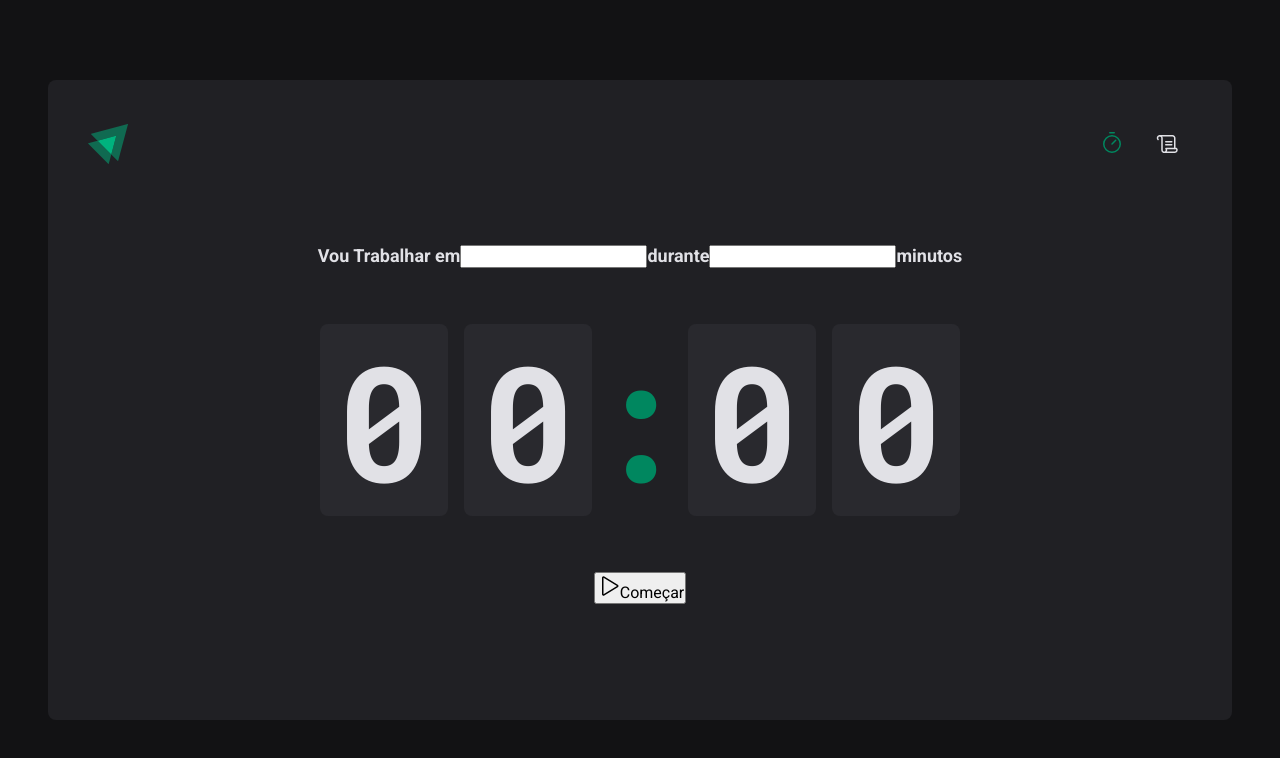
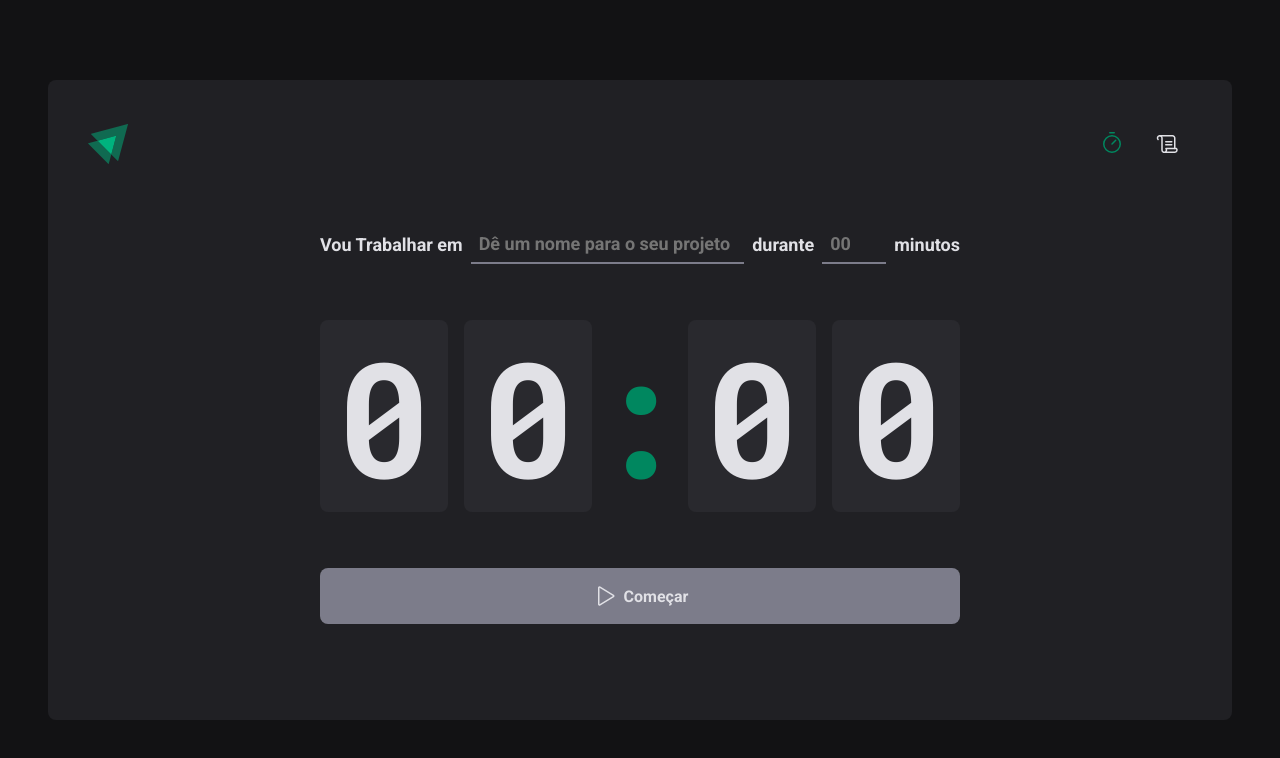
Before and after one commit to Arthur-art/reactjs-ignite-rocketseat-trilha-2022, a React (Vite) app in the folder Project/ignite-timer/: page / in a window 1280 px wide. Shown: the top 758 px of the page. Built offline with nearby package versions, Linux system fonts and the light colour scheme.

Commit message:
Finalizando estilizacao da page Home

```diff
--- a/Project/ignite-timer/src/pages/Home/Home.styles.ts
+++ b/Project/ignite-timer/src/pages/Home/Home.styles.ts
@@ -15,7 +15,7 @@
     gap: 3.5rem;
   }
 `
-export const FormContainer = styled.form`
+export const FormContainer = styled.div`
   width: 100%;
   display: flex;
   align-items: center;
@@ -25,6 +25,30 @@
   font-size: 1.125rem;
   font-weight: bold;
   flex-wrap: wrap;
+`
+
+const BaseInput = styled.input`
+  background: transparent;
+  height: 2.5rem;
+  border: 0;
+  border-bottom: 2px solid ${(props) => props.theme['gray-500']};
+  font-weight: bold;
+  font-size: 1.125rem;
+  padding: 0 0.5rem;
+  color: ${(props) => props.theme['gray-100']};
+
+  &:focus {
+    box-shadow: none;
+    border-color: ${(props) => props.theme['green-500']};
+  }
+`
+
+export const TaskImput = styled(BaseInput)`
+  flex: 1;
+`
+
+export const MinutesAmountInput = styled(BaseInput)`
+  width: 4rem;
 `
 
 export const CountdownContainer = styled.div`
@@ -51,3 +75,27 @@
   display: flex;
   justify-content: center;
 `
+
+export const StartCountdownButton = styled.button`
+  width: 100%;
+  border: 0;
+
+  padding: 1rem;
+  border-radius: 8px;
+
+  display: flex;
+  align-items: center;
+  justify-content: center;
+
+  gap: 0.5rem;
+  font-weight: bold;
+
+  cursor: pointer;
+
+  background: ${(props) => props.theme['gray-500']};
+  color: ${(props) => props.theme['gray-100']};
+
+  &:hover {
+    background: ${(props) => props.theme['green-700']};
+  }
+`
--- a/Project/ignite-timer/src/pages/Home/Home.tsx
+++ b/Project/ignite-timer/src/pages/Home/Home.tsx
@@ -3,21 +3,28 @@
   CountdownContainer,
   FormContainer,
   HomeContainer,
+  MinutesAmountInput,
   Separator,
+  StartCountdownButton,
+  TaskImput,
 } from './Home.styles'
 
 export const Home = () => {
   return (
     <HomeContainer>
-      <FormContainer action="">
-        <div>
+      <form action="">
+        <FormContainer>
           <label htmlFor="task">Vou Trabalhar em</label>
-          <input id="task" />
+          <TaskImput id="task" placeholder="Dê um nome para o seu projeto" />
 
           <label htmlFor="minutesAmount">durante</label>
-          <input type="number" id="minutesAmount" />
+          <MinutesAmountInput
+            type="number"
+            id="minutesAmount"
+            placeholder="00"
+          />
           <span>minutos</span>
-        </div>
+        </FormContainer>
 
         <CountdownContainer>
           <span>0</span>
@@ -27,11 +34,11 @@
           <span>0</span>
         </CountdownContainer>
 
-        <button type="submit">
+        <StartCountdownButton type="submit">
           <Play size={24} />
           Começar
-        </button>
-      </FormContainer>
+        </StartCountdownButton>
+      </form>
     </HomeContainer>
   )
 }
```
